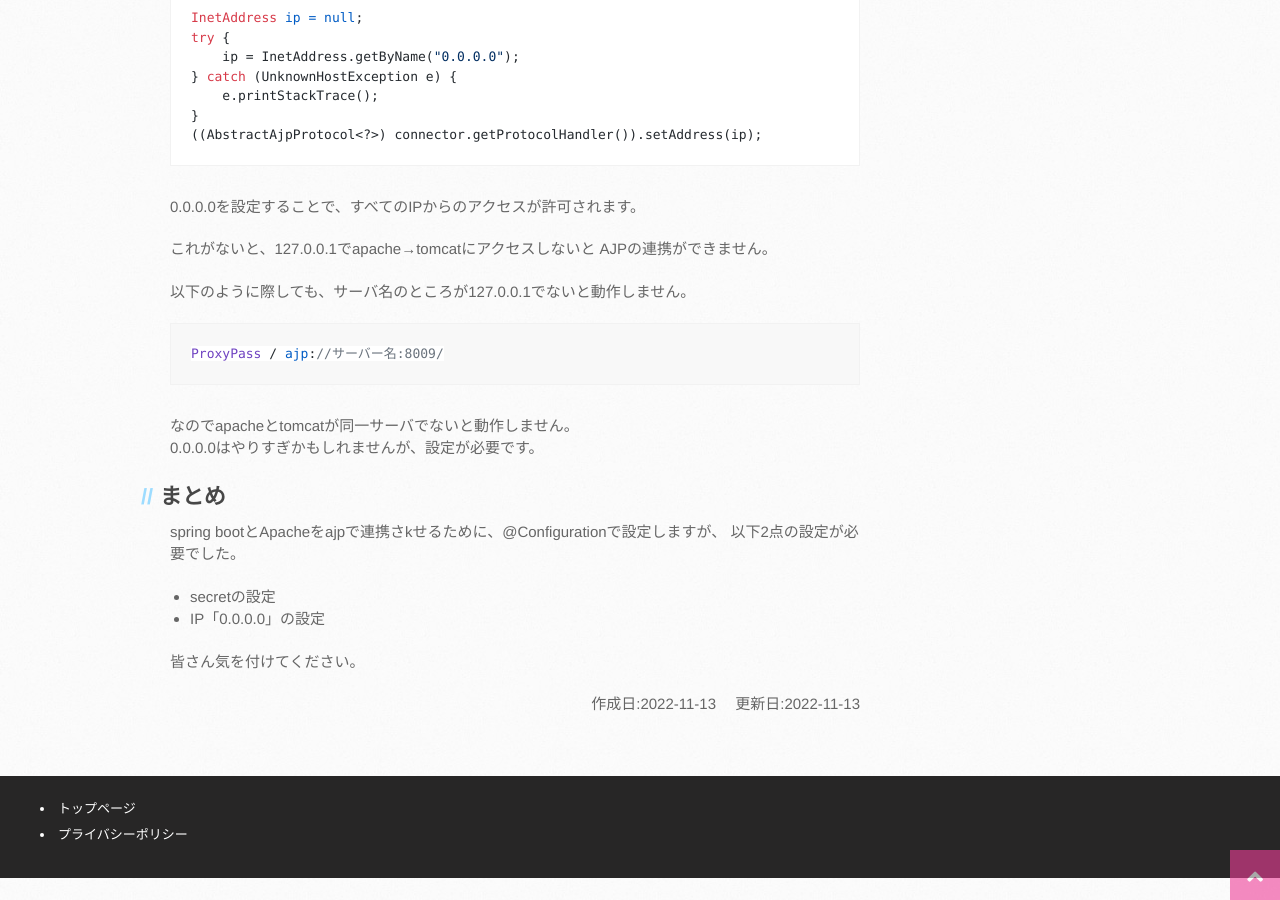
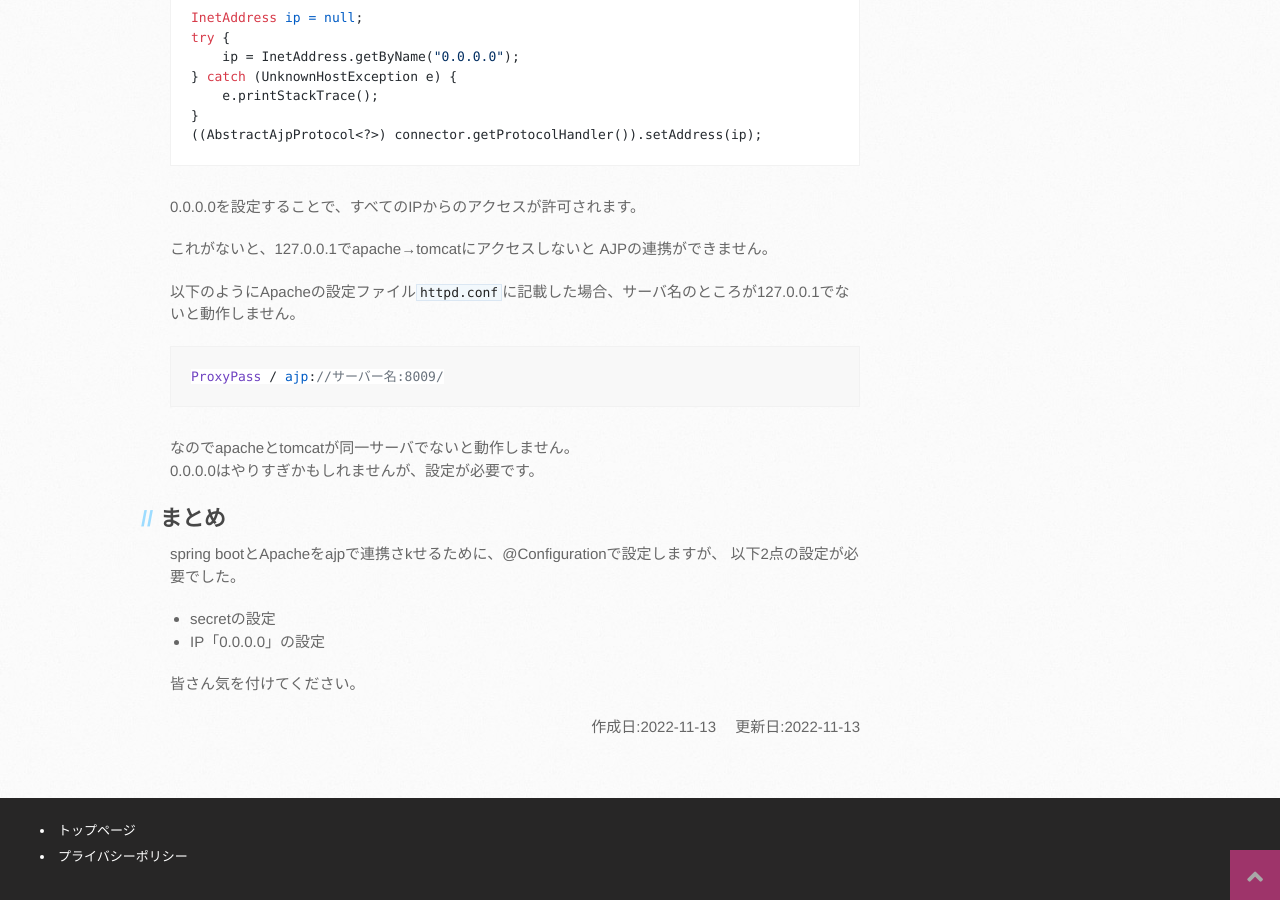
Before and after one commit to mtaketani113/mtaketani113.github.io, a Jekyll site: the page built from it/java/springBootWithApachAJP.md, in a window 1280 px wide and 900 px high, scrolled down 1765 px. Built offline with Jekyll 4.4.1, drawn with Linux system fonts in a browser that asks for light colours; nearby versions of some CDN libraries; comment, search, counter and statistics services are not loaded; the repository's description, which GitHub fills in, is left out.

Commit message:
誤字を修正

````diff
--- a/it/java/springBootWithApachAJP.md
+++ b/it/java/springBootWithApachAJP.md
@@ -92,7 +92,7 @@ try {
 これがないと、127.0.0.1でapache→tomcatにアクセスしないと
 AJPの連携ができません。
 
-以下のように際しても、サーバ名のところが127.0.0.1でないと動作しません。
+以下のようにApacheの設定ファイル`httpd.conf`に記載した場合、サーバ名のところが127.0.0.1でないと動作しません。
 ```
 ProxyPass / ajp://サーバー名:8009/
 ```
````
